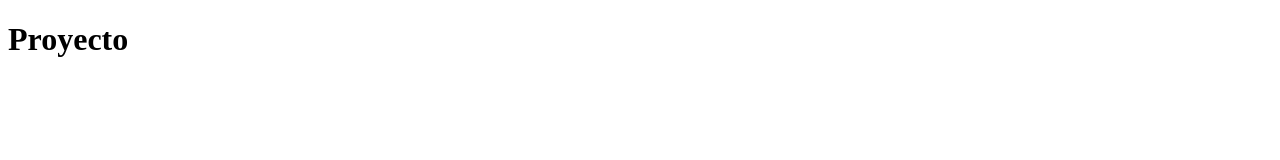
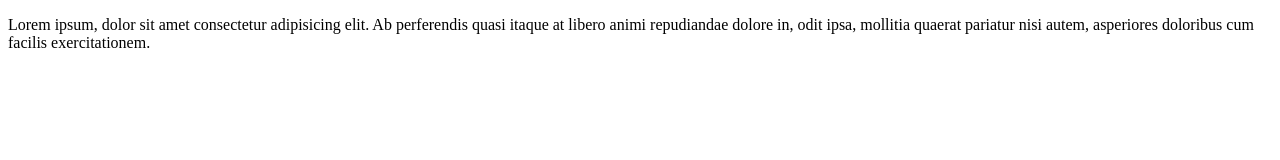
Before and after one commit to ExaltedZ/hola, a plain HTML site: page index.html in a window 1280 px wide. Drawn offline with Linux system fonts and the light colour scheme.

Commit message:
cambiar titulo por parrafo

```diff
--- a/index.html
+++ b/index.html
@@ -6,6 +6,6 @@
     <title>Document</title>
 </head>
 <body>
-    <h1>Proyecto</h1>
+    <p>Lorem ipsum, dolor sit amet consectetur adipisicing elit. Ab perferendis quasi itaque at libero animi repudiandae dolore in, odit ipsa, mollitia quaerat pariatur nisi autem, asperiores doloribus cum facilis exercitationem.</p>
 </body>
 </html>
```
